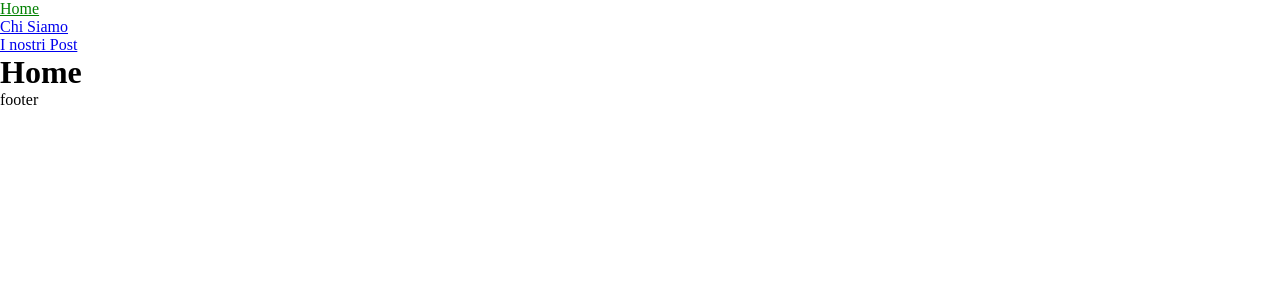
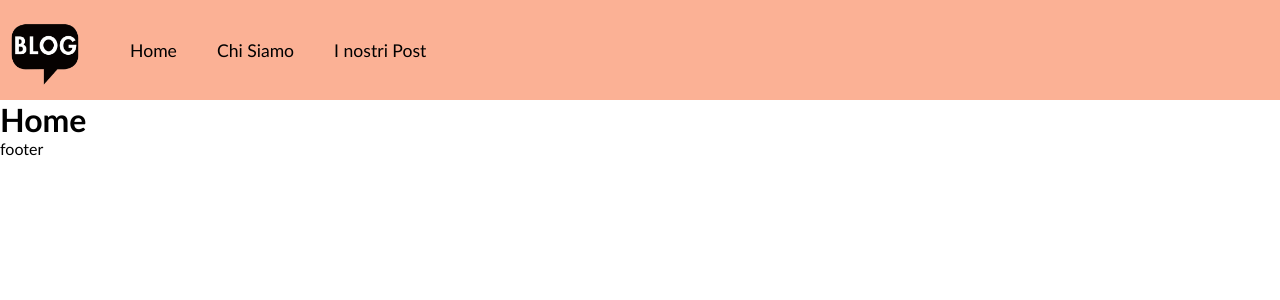
Before and after one commit to nicolaparutto/react-router, a React (Vite) app: page / in a window 1280 px wide. Shown: the top 300 px of the page. Built offline with nearby package versions, Linux system fonts and the light colour scheme.

Commit message:
feat: add header layout and style

```diff
--- a/src/components/AppNavMenu.jsx
+++ b/src/components/AppNavMenu.jsx
@@ -4,8 +4,11 @@ import navLinsk from "../data/navLinks"
 
 function AppNavMenu() {
    return (
-      <div>
-         <nav>
+      <div className="nav-container">
+         <div className="logo">
+            <NavLink to="/"><img src="img/logo.png" alt="" /></NavLink>
+         </div>
+         <nav className="nav-bar">
             <ul>
                {navLinsk.map(navLink => (
                   <li key={navLink.id}>
--- a/src/index.css
+++ b/src/index.css
@@ -5,6 +5,81 @@
   box-sizing: border-box;
 }
 
+/* color palette */
+:root {
+  --c-one: #FBB195;
+  --c-two: #F67280;
+  --c-three: #C06C84;
+  --c-four: #6C5B7B;
+  --c-five: #355C7D;
+}
+
+/* default css */
+body {
+  font-family: 'Trebuchet MS', sans-serif;
+}
+
+li {
+  list-style: none;
+}
+
+a {
+  text-decoration: none;
+}
+
+/* utility */
 .active {
   color: green;
 }
+
+.debug {
+  border: 1px dashed red;
+}
+
+.container {
+  margin: 0 auto;
+  max-width: 1200px;
+}
+
+/* ===== Header Style ===== */
+header {
+  background-color: var(--c-one);
+}
+
+/* navbar */
+.nav-container {
+  height: 100px;
+  display: flex;
+  align-items: center;
+}
+
+.logo {
+  width: 70px;
+  height: 70px;
+  margin-left: 10px;
+
+  img {
+    width: 100%;
+  }
+}
+
+.nav-bar {
+  margin-left: 30px;
+
+  ul {
+    display: flex;
+
+    li {
+      margin: 0px 20px;
+      font-size: 1.1rem;
+
+      a {
+        color: #000;
+
+        &:hover {
+          text-decoration: underline;
+        }
+      }
+    }
+  }
+}
```
Also changed, not shown: public/img/logo.png (added).
